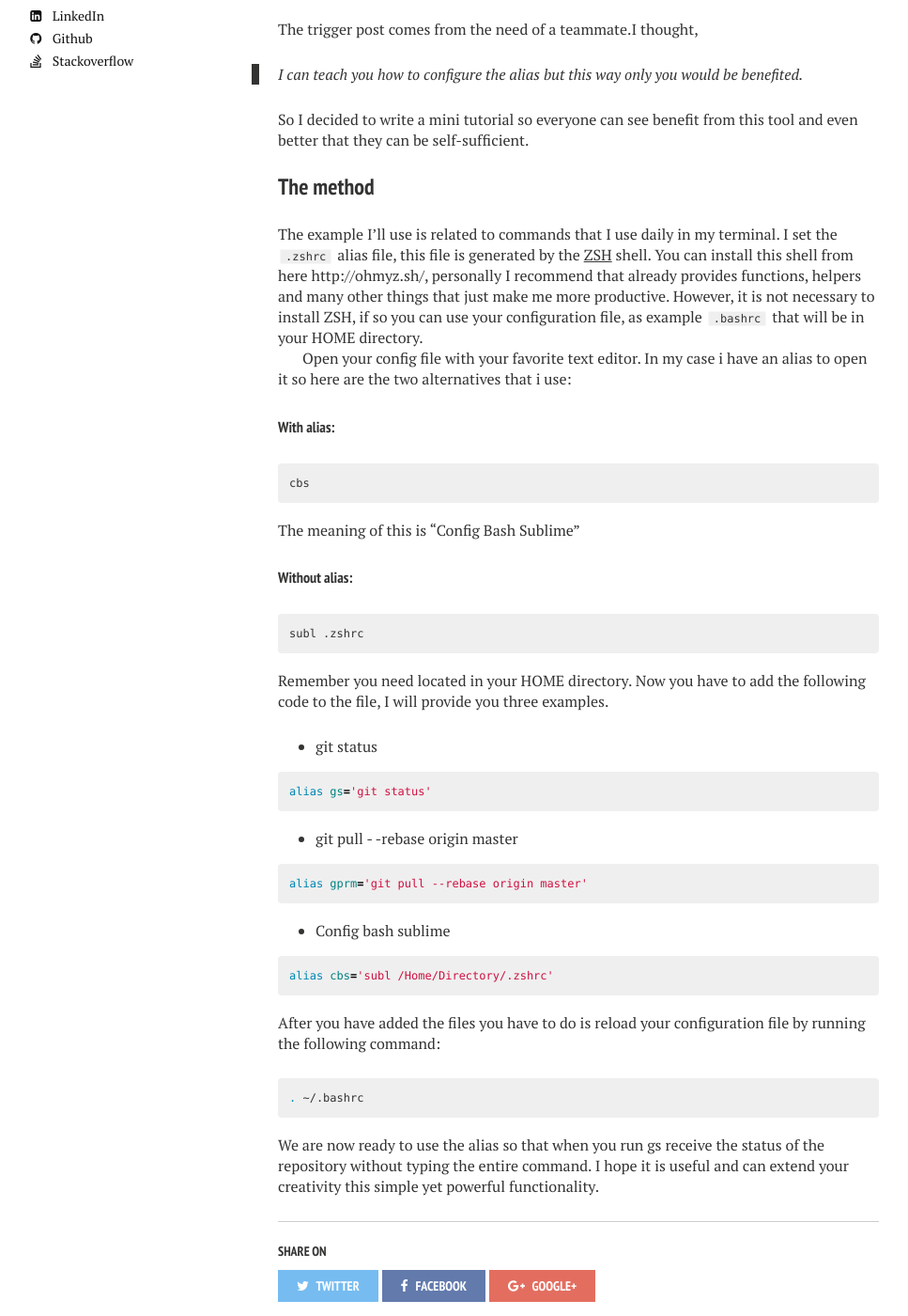
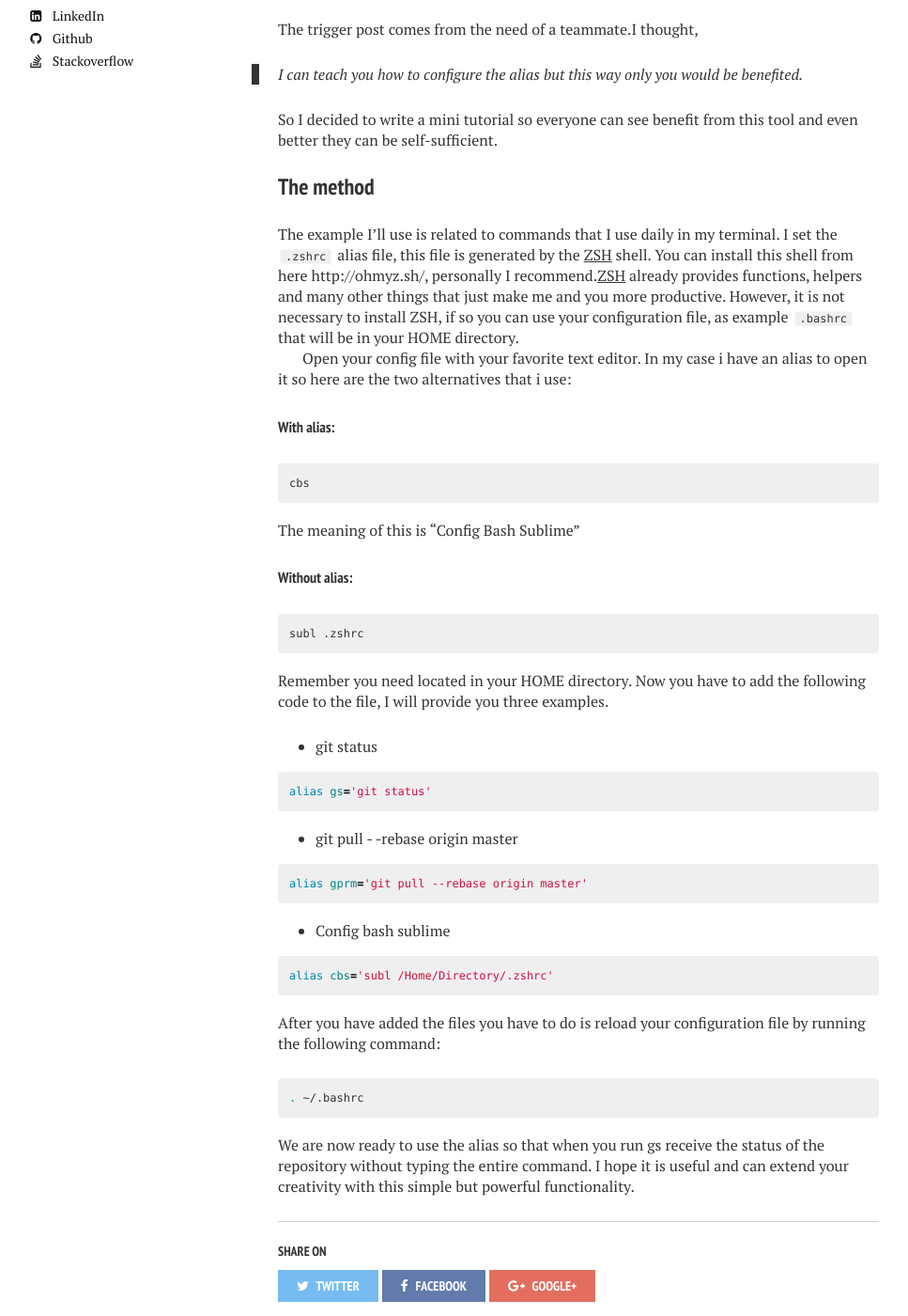
Before and after one commit to diegonalvarez/diegonalvarez.github.io, a Jekyll site: the page built from _posts/2016-02-29-alias-increase-productivity.md, in a window 1280 px wide and 1400 px high, scrolled down 436 px. Shown: the whole window at 94% size, without its empty margins (24-991 px from the left). Built offline with Jekyll 4.4.1, drawn with Linux system fonts in a browser that asks for light colours; nearby versions of some CDN libraries.

Commit message:
fix post alias producitivy

```diff
--- a/_posts/2016-02-29-alias-increase-productivity.md
+++ b/_posts/2016-02-29-alias-increase-productivity.md
@@ -21,12 +21,12 @@ The trigger post comes from the need of a teammate.I thought,
 
 >I can teach you how to configure the alias but this way only you would be benefited.
 
-So I decided to write a mini tutorial so everyone can see benefit from this tool and even better that they can be self-sufficient.
+So I decided to write a mini tutorial so everyone can see benefit from this tool and even better they can be self-sufficient.
 
 ### The method
 
 The example I'll use is related to commands that I use daily in my terminal.
-I set the `.zshrc` alias file, this file is generated by the [ZSH](http://ohmyz.sh/) shell. You can install this shell from here http://ohmyz.sh/, personally I recommend that already provides functions, helpers and many other things that just make me more productive.
+I set the `.zshrc` alias file, this file is generated by the [ZSH](http://ohmyz.sh/) shell. You can install this shell from here http://ohmyz.sh/, personally I recommend.[ZSH](http://ohmyz.sh/)  already provides functions, helpers and many other things that just make me and you more productive.
 However, it is not necessary to install ZSH, if so you can use your configuration file, as example `.bashrc` that will be in your HOME directory.
 
 Open your config file with your favorite text editor. In my case i have an alias to open it so here are the two alternatives that i use:
@@ -75,4 +75,4 @@ After you have added the files you have to do is reload your configuration file
 
 
 We are now ready to use the alias so that when you run gs receive the status of the repository without typing the entire command.
-I hope it is useful and can extend your creativity this simple yet powerful functionality.
+I hope it is useful and can extend your creativity with this simple but powerful functionality.
```
